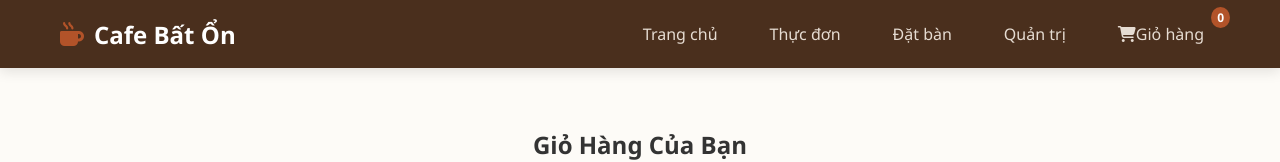
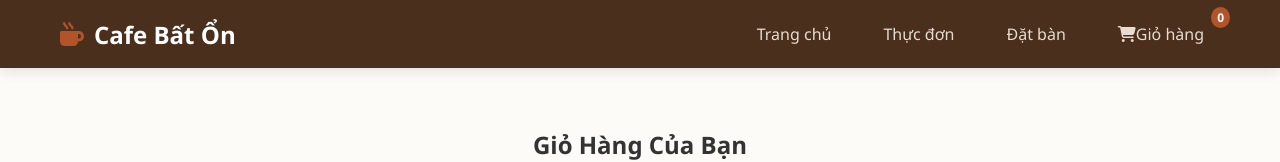
Before and after one commit to mrsupertrung2007-cell/QuanLyCafe-BTL, a plain HTML site: page cart.html in a window 1280 px wide. Shown: the top 162 px of the page. Drawn offline with Linux system fonts and the light colour scheme.

Commit message:
Update cart.html

```diff
--- a/cart.html
+++ b/cart.html
@@ -25,7 +25,7 @@
                     <li><a href="index.html">Trang chủ</a></li>
                     <li><a href="menu.html">Thực đơn</a></li>
                     <li><a href="reservation.html">Đặt bàn</a></li>
-                    <li><a href="admin.html">Quản trị</a></li>
+
                     <li>
                         <a href="cart.html" class="cart-icon">
                             <i class="fa-solid fa-cart-shopping"></i> Giỏ hàng
```
